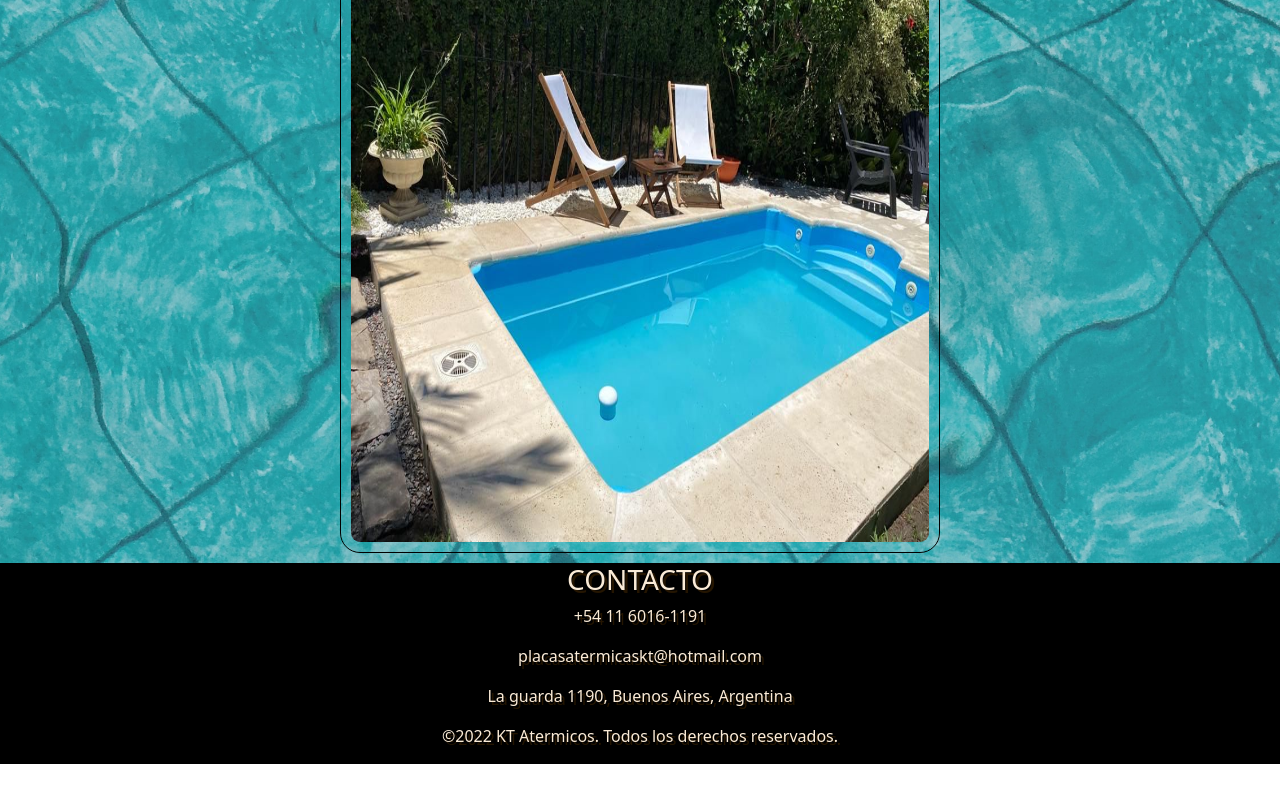
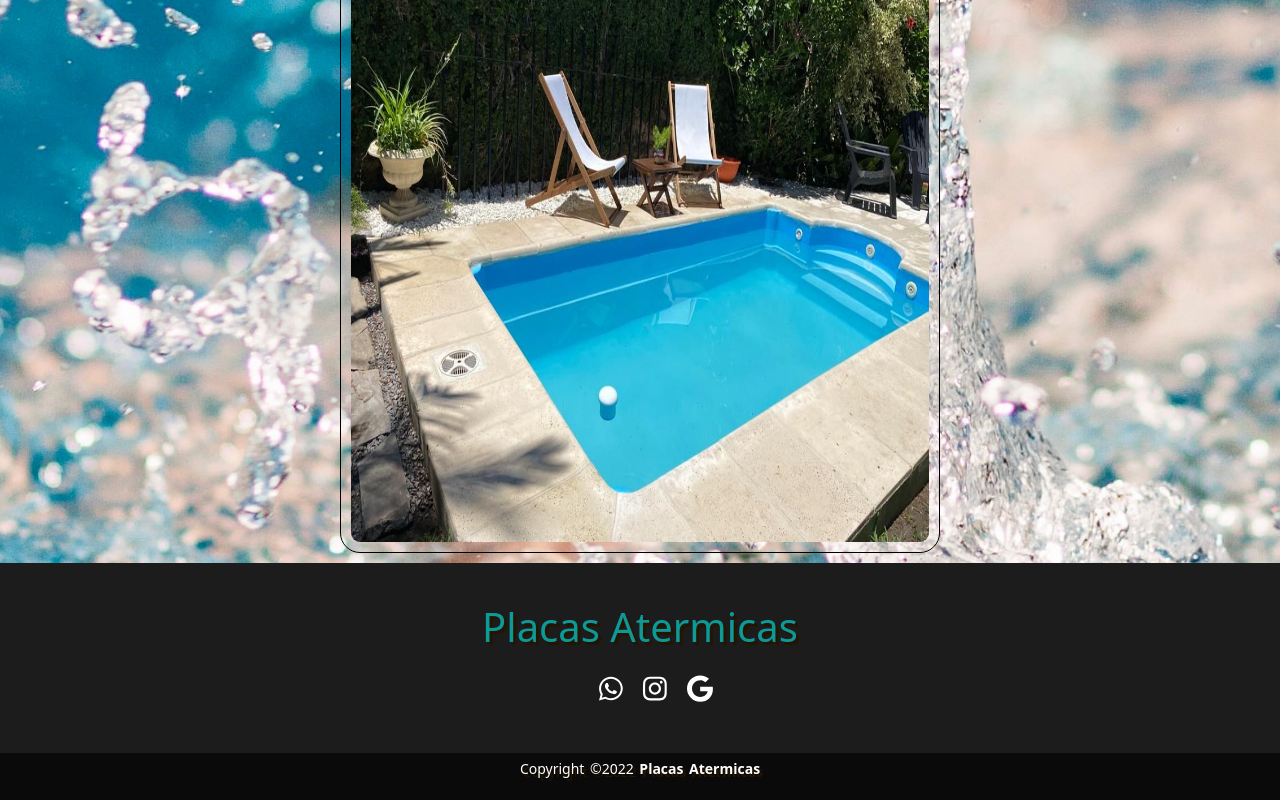
Before and after one commit to Pinkei/MyProyectReact, a React (Create React App) app: page / in a window 1280 px wide. Shown: the part 1767-2567 px from the top of the page. Before the commit the page ends 2531 px from the top, so only its background shows below. Built offline with nearby package versions, Linux system fonts and the light colour scheme.

Commit message:
footer modificado

```diff
--- a/package.json
+++ b/package.json
@@ -3,6 +3,10 @@
   "version": "0.1.0",
   "private": true,
   "dependencies": {
+    "@fortawesome/fontawesome-svg-core": "^6.2.1",
+    "@fortawesome/free-brands-svg-icons": "^6.2.1",
+    "@fortawesome/free-solid-svg-icons": "^6.2.1",
+    "@fortawesome/react-fontawesome": "^0.2.0",
     "@testing-library/jest-dom": "^5.16.5",
     "@testing-library/react": "^13.4.0",
     "@testing-library/user-event": "^13.5.0",
--- a/src/componentes/footer/footer.css
+++ b/src/componentes/footer/footer.css
@@ -13,3 +13,68 @@
     right: 0;
 
 }
+.footer{
+    position: absolute;
+    bottom: -10;
+    left: 0;
+    right: 0;
+    background: #1C1C1C;
+    height: auto;
+    width: 100%;
+    padding-top: 40px;
+    color: #fff;
+}
+.footer__content{
+    display: flex;
+    align-items: center;
+    justify-content: center;
+    flex-direction: column;
+    text-align: center;
+}
+.footer__content > h3{
+    font-size: 2.5rem;
+    text-transform: capitalize;
+    line-height: 3rem;
+    color: rgba(0, 255, 255, 0.555);
+}
+.redes{
+    list-style: none;
+    display: flex;
+    align-items: center;
+    justify-content: center;
+    margin: 1rem 0 3rem 0;
+}
+.redes li{
+    margin: 0 10px;
+}
+.redes a{
+    text-decoration: none;
+    color: #fff;
+}
+.redes a .i{
+    font-size: 1.7rem;
+    transition: color .4s ease;
+}
+.redes__whatsapp:hover .i{
+    color:#29f14a;
+}
+.redes__instagram:hover .i{
+    color:#E1306C;
+}
+.redes__gmail:hover .i{
+    color:#fcff40;
+}
+.footer__copy{
+    background: #0A0A0A;
+    width: 100%;
+    padding: 5px 0;
+    text-align: center;
+}
+.footer__copy p{
+    font-size: 0.875rem;
+    word-spacing: 2px;
+    text-transform: capitalize;
+}
+.footer__copy span{
+    font-weight: bold;
+}
--- /dev/null
+++ b/src/componentes/footer/fotter2.js
@@ -0,0 +1,24 @@
+import React from "react";
+import { FontAwesomeIcon } from '@fortawesome/react-fontawesome'
+import {faInstagram, faWhatsapp, faGoogle} from '@fortawesome/free-brands-svg-icons';
+import "./footer.css"
+
+const Footer = () =>{
+    return(
+        <footer class="footer">
+        <div class="footer__content">
+            <h3>Placas atermicas</h3>
+            <ul class="redes">
+                <li><a href="https://api.whatsapp.com/send?phone=541166716179" class="redes__whatsapp"><FontAwesomeIcon icon={faWhatsapp} className="i" /></a></li>
+                <li><a href="https://www.instagram.com/" class="redes__instagram"><FontAwesomeIcon icon={faInstagram} className="i" /></a></li>
+                <li><a href="https://www.gmail.com/" class="redes__gmail"><FontAwesomeIcon icon={faGoogle} className="i"/></a></li>
+
+            </ul>
+            <div class="footer__copy">
+                <p>Copyright &copy;2022 <span>Placas atermicas</span></p>
+            </div>
+        </div>
+        </footer>
+    );
+}
+export default Footer;
--- a/src/componentes/home/home.css
+++ b/src/componentes/home/home.css
@@ -1,9 +1,12 @@
-.contenedorHome{
+body{
     background-image: url('../img/fondo.jpg');
     background-color: rgb(221, 219, 219);
     background-repeat: no-repeat;
     background-size: cover;
     background-position: center;
+}
+
+.contenedorHome{
     padding: 2rem;
 
 }
@@ -48,3 +51,18 @@
     width: 600px;
     height: 700px;
 }
+
+@media(max-widht:350px) {
+    .piletasillon{
+        height: 10px;
+        width: 20px;
+    }
+    .pileDos{
+        height: 5px;
+        width: 20px;
+    }
+    .pileTres{
+        height: auto;
+        width: 20%;
+    }
+}
--- a/src/componentes/home/home.js
+++ b/src/componentes/home/home.js
@@ -1,6 +1,6 @@
 import React from "react"
 import "./home.css"
-import Footer from "../footer/footer"
+import Fotter2 from "../footer/fotter2"
 import icon from "../img/icon.jpeg"
 import pile from "../img/pile.jpeg"
 import pileta from "../img/pileta.jpeg"
@@ -16,10 +16,10 @@ const Home = () => {
             <p className="contenedorbb">Un sistema modular que se adapta según formatos y requerimientos.
 Su constitución lo hace un producto atérmico, el cual es ideal ya que su superficie no levanta temperatura.
 La porosidad de su textura previene deslizamientos brindando mayor seguridad respecto a otros materiales.</p>
-            <img src={pile} className="pileDos" alt="Foto perfil 2"/>
-            <img src={pileta} className="pileTres" alt="Foto perfil 3"/>
+            <img src={pile} className="piletasillon" alt="Foto perfil 2"/>
+            <img src={pileta} className="piletasillon" alt="Foto perfil 3"/>
             </div>
-            <Footer/>
+            <Fotter2/>
         </header>
     );
 };
--- a/src/componentes/nosotros/nosotros.css
+++ b/src/componentes/nosotros/nosotros.css
@@ -18,47 +18,23 @@
     display: inline-block;
     font-style: italic;
     font-weight: 450;
-    font-size: 1.875rem;
-    line-height: 1.6;
-    padding: 10px;
+    font-size: 20px;
+    line-height: 1.4;
+    padding: 5px;
     color: rgb(252, 246, 246);
     text-shadow: 1px 3px rgb(5, 5, 5);
     width: auto;
-    margin: 50px;
+    margin: 25px;
 }
 
-.jacuzzi{
-    border: solid 1px black;
-    padding: 4px;
-    margin: 500px;
-    border-radius: 20px;
-    object-fit: cover;
-    display: block;
-}
 img{
     width: 60%;
     height: auto;
 
 }
 
-@media (min-widht: 700px) {
-    .contenedorNosotros{
-        display: flex;
-        flex-wrap: wrap;
-        text-align: center;
-    }
+@media(max-widht:350px) {
     .contenedorTexto{
-        font-weight: 200%;
-        font-size: 1.875rem;
-        text-align: center;
-        height: 20%;
-        flex-wrap: wrap;
-        width: 70%;
-        margin: 25px;
-
-    }
-    .jacuzzi{
-        width: 100px;
-
+        display: none;
     }
 }
--- a/src/componentes/nosotros/nosotros.js
+++ b/src/componentes/nosotros/nosotros.js
@@ -2,19 +2,20 @@ import React from "react"
 import "../nosotros/nosotros.css"
 import Footer from "../footer/footer"
 import Carrusel from "../nosotros/carrusel"
+import Fotter2 from "../footer/fotter2"
 
 
 const nosotros = () => {
     return(
         <header className="contenedorNosotros">
             <h1>Nosotros</h1>
-            <div className="contenedorTexto">
-            <p>Somos una empresa familar que se dedica a la venta de baldosas atermicas hace 11 años, nuestras placas son totalmente atermicas no tienen cemento debajo. Por eso su excelente calidad. La importancia de la placa atermica es que, no se calienta con el sol, no quema los pies al pisarla. No se desgranan nuestras placas. Se puede usar en Terrazas queda muy bien y no quemaría los pies. Debido a eso la casa también quedaría más fría. Solo se debe tener en cuenta si el techo soporta el peso ya que cada una pesa 7.3 kilos.
+            <div>
+            <p className="contenedorTexto">Somos una empresa familar que se dedica a la venta de baldosas atermicas hace 11 años, nuestras placas son totalmente atermicas no tienen cemento debajo. Por eso su excelente calidad. La importancia de la placa atermica es que, no se calienta con el sol, no quema los pies al pisarla. No se desgranan nuestras placas.
                 </p>
             </div>
             <div >
             <Carrusel/>
-            <Footer/>
+            <Fotter2/>
             </div>
         </header>
 
--- a/src/componentes/tienda/tienda.js
+++ b/src/componentes/tienda/tienda.js
@@ -1,4 +1,4 @@
-import Footer from "../footer/footer"
+import Fotter2 from "../footer/fotter2"
 import Productos from "../Productos/Productos"
 
 
@@ -8,7 +8,7 @@ const tienda = () => {
         <div>
             <h1>Nuestros productos</h1>
             <Productos/>
-            <Footer/>
+            <Fotter2/>
 
         </div>
     )
```
Also changed, not shown: src/componentes/nosotros/carrusel.css (line endings or trailing spaces), 1 other file (tests, documents, lock files or other folders).
